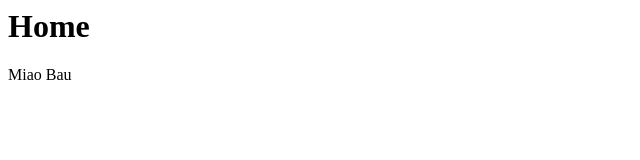
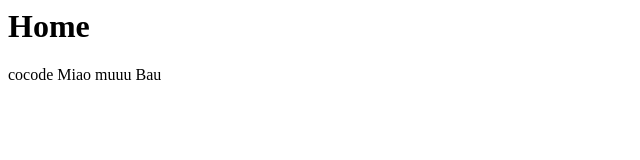
Before and after one commit to CETTO7/pw2018c, a plain HTML site: page index.html in a window 1280 px wide. Shown: the full height of the page, 0-640 px from the left. Drawn offline with Linux system fonts and the light colour scheme.

Commit message:
aggiunta gallina

```diff
--- a/index.html
+++ b/index.html
@@ -2,5 +2,5 @@
 <body>
 <h1>Home</h1>
 </body>
-Miao Bau
+cocode Miao muuu Bau
 </html>
```
